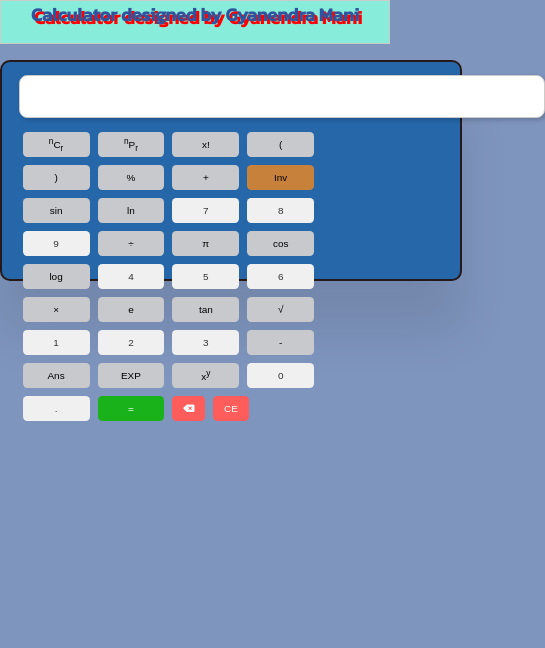
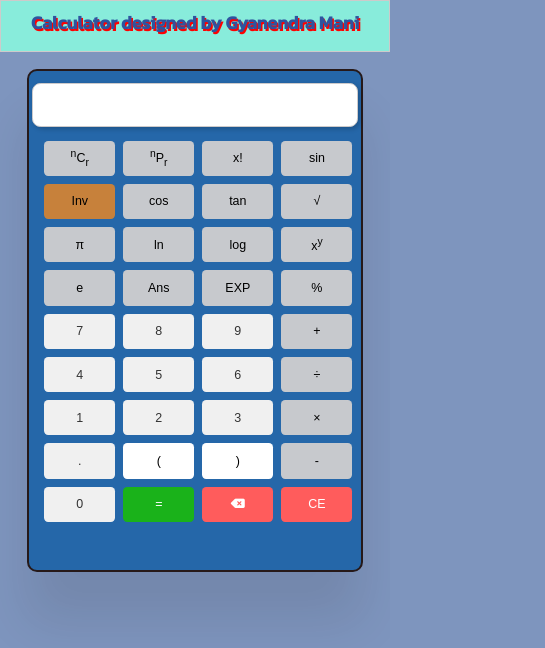
Before and after one commit to gyanendra9984/Calculator-Web-App, a plain HTML site: page index.html in a window 390 px wide. Shown: the whole page, 545 px wide, since content can reach past the window. Drawn offline with Linux system fonts and the light colour scheme.

Commit message:
completed media query

```diff
--- a/index.html
+++ b/index.html
@@ -28,36 +28,36 @@
             <button type="button" class="op"><sup>n</sup>C<sub>r</sub></button>
             <button type="button" class="op"><sup>n</sup>P<sub>r</sub></button>
             <button type="button" class="op">x!</button>
-            <button type="button" class="op">(</button>
-            <button type="button" class="op">)</button>
-            <button type="button" class="op">%</button>
-            <button type="button" class="op">+</button>
+            <button type="button" class="ele1 op">(</button>
+            <button type="button" class="ele2 op">)</button>
+            <button type="button" class="ele7 op">%</button>
+            <button type="button" class="ele6 op">+</button>
             <button type="button" class="inv">Inv</button>
             <button type="button" class="op">sin</button>
-            <button type="button" class="op">ln</button>
-            <button type="button" class="number">7</button>
-            <button type="button" class="number">8</button>
-            <button type="button" class="number">9</button>
-            <button type="button" class="op">÷</button>
-            <button type="button" class="op">π</button>
+            <button type="button" class="ele13 op">ln</button>
+            <button type="button" class="num7 number">7</button>
+            <button type="button" class="num8 number">8</button>
+            <button type="button" class="num9 number">9</button>
+            <button type="button" class="ele5 op">÷</button>
+            <button type="button" class="ele8 op">π</button>
             <button type="button" class="op">cos</button>
-            <button type="button" class="op">log</button>
-            <button type="button" class="number">4</button>
-            <button type="button" class="number">5</button>
-            <button type="button" class="number">6</button>
-            <button type="button" class="op">×</button>
-            <button type="button" class="op">e</button>
+            <button type="button" class="ele14 op">log</button>
+            <button type="button" class="num4 number">4</button>
+            <button type="button" class="num5 number">5</button>
+            <button type="button" class="num6 number">6</button>
+            <button type="button" class="ele4 op">×</button>
+            <button type="button" class="ele9 op">e</button>
             <button type="button" class="op">tan</button>
             <button type="button" class="op">√</button>
-            <button type="button" class="number">1</button>
-            <button type="button" class="number">2</button>
-            <button type="button" class="number">3</button>
-            <button type="button" class="op">-</button>
-            <button type="button" class="op">Ans</button>
-            <button type="button" class="op">EXP</button>
+            <button type="button" class=" num1 number">1</button>
+            <button type="button" class="num2 number">2</button>
+            <button type="button" class="num3 number">3</button>
+            <button type="button" class="ele3 op">-</button>
+            <button type="button" class="ele10 op">Ans</button>
+            <button type="button" class="ele11 op">EXP</button>
             <button type="button" class="op">x<sup>y</sup></button>
-            <button type="button" class="number">0</button>
-            <button type="button" class="number">.</button>
+            <button type="button" class="num0 number">0</button>
+            <button type="button" class="numdot number">.</button>
             <button type="button" class="eql">=</button>
             <div class="dlt-btns">
                 <button type="button" class="bkspc-btn"><i class="fa-solid fa-delete-left"></i></button>
--- a/style.css
+++ b/style.css
@@ -17,10 +17,7 @@ body {
 .head {
     font-family: 'Kanit', sans-serif;
     font-weight: bolder;
-    /* display: flex; */
-    /* align-items: center; */
-    /* justify-content: center; */
-    width: full;
+    width: fullrem;
     text-align: center;
     height: 5rem;
     background-color: rgb(136, 236, 219); /* Light pink background */
@@ -28,14 +25,14 @@ body {
     font-size: 3rem;
     border: 1px solid;
     border-color: #cdcaca; /* Lighter border color */
-    /* text-shadow: 2px 2px 4px rgba(0, 0, 0, 0.2); */
     text-shadow: 3px 3px #FF0000;
 
 }
 
 .butt {
     display: grid;
-    grid-template-columns: repeat(7, 9rem);
+    grid-template-columns: repeat(7, 1fr);
+    grid-template-rows: repeat(5, 1fr);
     height: 15rem;
     width: 63rem;
     margin-left: 2rem;
@@ -43,7 +40,7 @@ body {
 }
 
 .butt button {
-    height: 3rem;
+    /* height: 3rem; */
     margin: 4px;
     border: none;
     border-radius: .5rem;
@@ -115,81 +112,132 @@ body {
     }
     .head{
         font-size: 2.2rem;
+        text-shadow: 1.5px 1.5px #FF0000;
+        padding-top: 1rem;
     }
     .container{
-        width: 55rem;
+        width: 40rem;
+        height:60rem;
+    }
+    .display{
+        width: 37rem;
+        margin-left: .4rem;
     }
     .butt {
-        grid-template-columns: repeat(4, 9rem);
-        /* height: 15rem;
-        width: 63rem;
-        margin-left: 2rem;
-        margin-top: 10px; */
+        grid-template-columns: repeat(4, 1fr);
+        grid-template-rows:repeat(10,1fr);
+        width:38rem;
+        height: 52rem;
+        margin-left: 1.4rem;
+
+    }
+    .butt button{
+        font-size: 1.5rem;
     }
 
+    .num7{
+        grid-column: 1;
+        grid-row: 5;
+    }
+    .num8{
+        grid-column: 2;
+        grid-row: 5;
+    }
+    .num9{
+        grid-column: 3;
+        grid-row: 5;
+    }
+    .num1{
+        grid-column: 1;
+        grid-row: 7;
+    }
+    .num2{
+        grid-column: 2;
+        grid-row: 7;
+    }
+    .num3{
+        grid-column: 3;
+        grid-row: 7;
+    }
+    .num4{
+        grid-column: 1;
+        grid-row: 6;
+    }
+    .num5{
+        grid-column: 2;
+        grid-row: 6;
+    }
+    .num6{
+        grid-column: 3;
+        grid-row: 6;
+    }
+    .numdot{
+         grid-column: 1;
+        grid-row: 8;
+    }
+    .butt .ele1{
+       grid-column: 2;
+       grid-row: 8;
+       background-color:white;
+   }
+   .butt .ele2{
+     grid-column: 3;
+     grid-row: 8;
+     background-color: white;
 }
-/*
-@media(max-width:1005px) {
-    html {
-        font-size: 55%;
-    }
-
-    .header {
-        padding: 2rem
-    }
-
-    section {
-        padding: 2rem;
-    }
+.ele3{
+    grid-column: 4;
+    grid-row: 8;
 }
-
-@media(max-width:885px) {
-    html {
-        font-size: 48%;
-    }
-
-    .header {
-        padding: 2rem
-    }
+.ele4{
+    grid-column: 4;
+    grid-row: 7;
 }
-
-@media(max-width:770px) {
-    #menu-btn {
-        display: inline-block;
-    }
-
-    .header .navbar {
-        position: absolute;
-        top: 110%;
-        right: -110%;
-        width: 20rem;
-        box-shadow: var(--box-shadow);
-        border-radius: .5rem;
-        background: #fff;
-    }
-
-    .header .navbar a {
-        font-size: 2rem;
-        margin: 2rem;
-        display: block;
-    }
+.ele5{
+    grid-column: 4;
+    grid-row: 6;
 }
-
-@media(max-width:450px) {
-    .header .search-form {
-        width: 90%;
-    }
-
-    html {
-        font-size: 38%;
-    }
-
-    .heading {
-        font-size: 2.5rem;
-    }
-
-    .footer {
-        text-align: center;
-        font-size: 2rem;
-    }
-} */
+.ele6{
+    grid-column: 4;
+    grid-row: 5;
+}
+.ele7{
+    grid-column: 4;
+    grid-row: 4;
+}
+.ele8{
+    grid-column: 1;
+    grid-row: 3;
+}
+.ele9{
+    grid-column: 1;
+    grid-row: 4;
+}
+.ele10{
+    grid-column:2;
+    grid-row: 4;
+}
+.ele11{
+    grid-column: 3;
+    grid-row: 4;
+}
+.inv{
+    grid-column: 1;
+    grid-row: 2;
+}
+.ele13{
+    grid-column: 2;
+    grid-row: 3;
+}
+.ele14{
+    grid-column: 3;
+    grid-row: 3;
+}
+.butt .dlt-btns{
+    grid-column:3/span 2;
+    grid-row: 9;
+}
+.butt .dlt-btns button{
+    width: 9rem;
+}
+}
```
